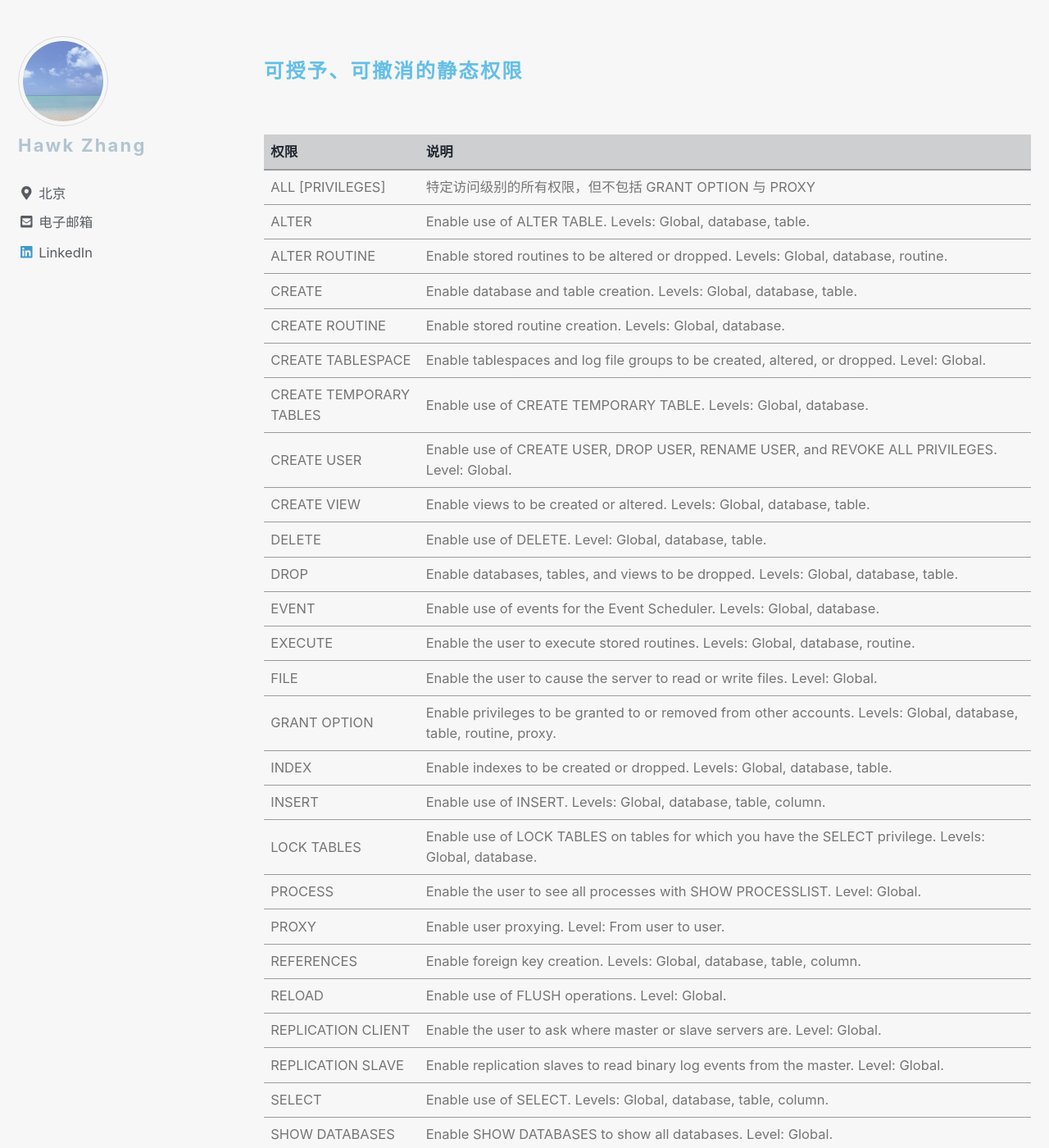
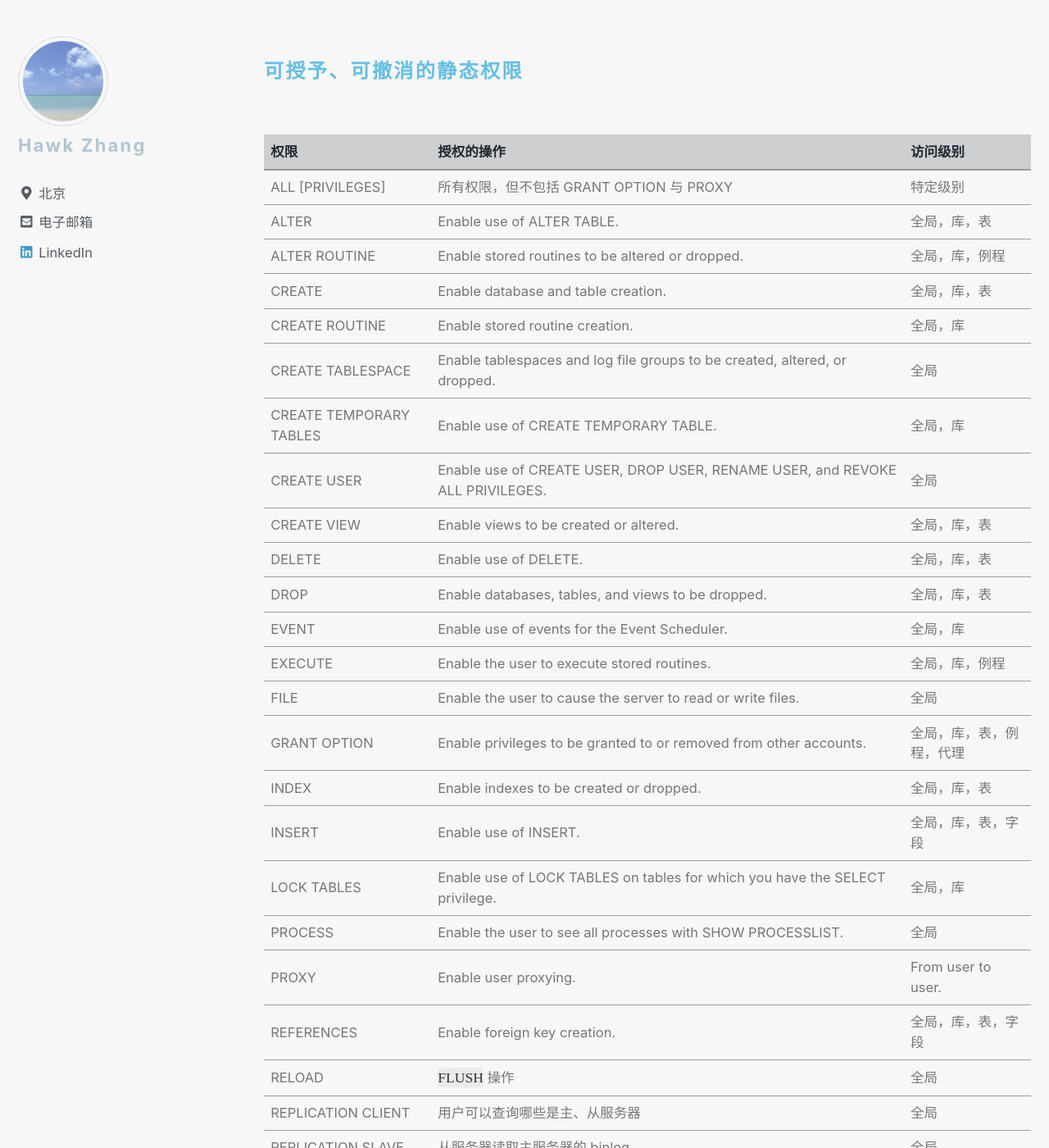
Before and after one commit to narru888/linotes_note, a Jekyll site: the page built from _posts/mysql/2016-04-02-statements.md, in a window 1280 px wide and 1400 px high, scrolled down 3145 px. Shown: the whole window at 82% size. Built offline with Jekyll 4.4.1, drawn with Linux system fonts in a browser that asks for light colours; nearby versions of some CDN libraries; a script that is not in the unit is left out; some of the changed text lies outside the part shown.

Commit message:
update on 2018-10-11 09:10:01 CST

```diff
--- a/_posts/mysql/2016-04-02-statements.md
+++ b/_posts/mysql/2016-04-02-statements.md
@@ -117,55 +117,55 @@ ALTER USER 'hawk'@'localhost' IDENTIFIED BY 'newpassword'
 
 #### 可授予、可撤消的静态权限
 
-权限 | 说明
---- | ---
-ALL [PRIVILEGES] | 特定访问级别的所有权限，但不包括 GRANT OPTION 与 PROXY
-ALTER | Enable use of ALTER TABLE. Levels: Global, database, table.
-ALTER ROUTINE | Enable stored routines to be altered or dropped. Levels: Global, database, routine.
-CREATE | Enable database and table creation. Levels: Global, database, table.
-CREATE ROUTINE | Enable stored routine creation. Levels: Global, database.
-CREATE TABLESPACE | Enable tablespaces and log file groups to be created, altered, or dropped. Level: Global.
-CREATE TEMPORARY TABLES | Enable use of CREATE TEMPORARY TABLE. Levels: Global, database.
-CREATE USER | Enable use of CREATE USER, DROP USER, RENAME USER, and REVOKE ALL PRIVILEGES. Level: Global.
-CREATE VIEW | Enable views to be created or altered. Levels: Global, database, table.
-DELETE | Enable use of DELETE. Level: Global, database, table.
-DROP | Enable databases, tables, and views to be dropped. Levels: Global, database, table.
-EVENT | Enable use of events for the Event Scheduler. Levels: Global, database.
-EXECUTE | Enable the user to execute stored routines. Levels: Global, database, routine.
-FILE | Enable the user to cause the server to read or write files. Level: Global.
-GRANT OPTION | Enable privileges to be granted to or removed from other accounts. Levels: Global, database, table, routine, proxy.
-INDEX | Enable indexes to be created or dropped. Levels: Global, database, table.
-INSERT | Enable use of INSERT. Levels: Global, database, table, column.
-LOCK TABLES | Enable use of LOCK TABLES on tables for which you have the SELECT privilege. Levels: Global, database.
-PROCESS | Enable the user to see all processes with SHOW PROCESSLIST. Level: Global.
-PROXY | Enable user proxying. Level: From user to user.
-REFERENCES | Enable foreign key creation. Levels: Global, database, table, column.
-RELOAD | Enable use of FLUSH operations. Level: Global.
-REPLICATION CLIENT | Enable the user to ask where master or slave servers are. Level: Global.
-REPLICATION SLAVE | Enable replication slaves to read binary log events from the master. Level: Global.
-SELECT | Enable use of SELECT. Levels: Global, database, table, column.
-SHOW DATABASES | Enable SHOW DATABASES to show all databases. Level: Global.
-SHOW VIEW | Enable use of SHOW CREATE VIEW. Levels: Global, database, table.
-SHUTDOWN | Enable use of mysqladmin shutdown. Level: Global.
-SUPER | Enable use of other administrative operations such as CHANGE MASTER TO, KILL, PURGE BINARY LOGS, SET GLOBAL, and mysqladmin debug command. Level: Global.
-TRIGGER | Enable trigger operations. Levels: Global, database, table.
-UPDATE | Enable use of UPDATE. Levels: Global, database, table, column.
-USAGE | Synonym for “no privileges”
+权限 | 授权的操作 | 访问级别
+--- | --- | ---
+ALL [PRIVILEGES] | 所有权限，但不包括 GRANT OPTION 与 PROXY | 特定级别
+ALTER | Enable use of ALTER TABLE. | 全局，库，表
+ALTER ROUTINE | Enable stored routines to be altered or dropped. | 全局，库，例程
+CREATE | Enable database and table creation. | 全局，库，表
+CREATE ROUTINE | Enable stored routine creation. | 全局，库
+CREATE TABLESPACE | Enable tablespaces and log file groups to be created, altered, or dropped. | 全局
+CREATE TEMPORARY TABLES | Enable use of CREATE TEMPORARY TABLE. | 全局，库
+CREATE USER | Enable use of CREATE USER, DROP USER, RENAME USER, and REVOKE ALL PRIVILEGES. | 全局
+CREATE VIEW | Enable views to be created or altered. | 全局，库，表
+DELETE | Enable use of DELETE. | 全局，库，表
+DROP | Enable databases, tables, and views to be dropped. | 全局，库，表
+EVENT | Enable use of events for the Event Scheduler. | 全局，库
+EXECUTE | Enable the user to execute stored routines. | 全局，库，例程
+FILE | Enable the user to cause the server to read or write files. | 全局
+GRANT OPTION | Enable privileges to be granted to or removed from other accounts. | 全局，库，表，例程，代理
+INDEX | Enable indexes to be created or dropped. | 全局，库，表
+INSERT | Enable use of INSERT. | 全局，库，表，字段
+LOCK TABLES | Enable use of LOCK TABLES on tables for which you have the SELECT privilege. | 全局，库
+PROCESS | Enable the user to see all processes with SHOW PROCESSLIST. | 全局
+PROXY | Enable user proxying. | From user to user.
+REFERENCES | Enable foreign key creation. | 全局，库，表，字段
+RELOAD | `FLUSH` 操作 | 全局
+REPLICATION CLIENT | 用户可以查询哪些是主、从服务器 | 全局
+REPLICATION SLAVE | 从服务器读取主服务器的 binlog | 全局
+SELECT | `SELECT` | 全局，库，表，字段
+SHOW DATABASES | `SHOW DATABASES` | 全局
+SHOW VIEW | `SHOW CREATE VIEW` | 全局，库，表
+SHUTDOWN | `mysqladmin shutdown` | 全局
+SUPER | 其它管理操作，如 `CHANGE MASTER TO`，`KILL`，`PURGE BINARY LOGS`，`SET GLOBAL`，`mysqladmin` | 全局
+TRIGGER | 触发器操作 | 全局，库，表
+UPDATE | UPDATE | 全局，库，表，字段
+USAGE | 无权限 |
 
 
 #### 可授予、可撤消的动态权限
 
 权限 | 说明
 --- | ---
-AUDIT_ADMIN | Enable audit log configuration. Level: Global.
-BINLOG_ADMIN | Enable binary log control. Level: Global.
-CONNECTION_ADMIN | Enable connection limit/restriction control. Level: Global.
-ENCRYPTION_KEY_ADMIN | Enable InnoDB key rotation. Level: Global.
-FIREWALL_ADMIN | Enable firewall rule administration, any user. Level: Global.
-FIREWALL_USER | Enable firewall rule administration, self. Level: Global.
-GROUP_REPLICATION_ADMIN | Enable Group Replication control. Level: Global.
-REPLICATION_SLAVE_ADMIN | Enable regular replication control. Level: Global.
-ROLE_ADMIN | Enable use of WITH ADMIN OPTION. Level: Global.
-SET_USER_ID | Enable setting non-self DEFINER values. Level: Global.
-SYSTEM_VARIABLES_ADMIN | Enable modifying or persisting global system variables. Level: Global.
-VERSION_TOKEN_ADMIN | Enable use of Version Tokens UDFs. Level: Global.
+AUDIT_ADMIN | Enable audit log configuration. | 全局
+BINLOG_ADMIN | Enable binary log control. | 全局
+CONNECTION_ADMIN | Enable connection limit/restriction control. | 全局
+ENCRYPTION_KEY_ADMIN | Enable InnoDB key rotation. | 全局
+FIREWALL_ADMIN | Enable firewall rule administration, any user. | 全局
+FIREWALL_USER | Enable firewall rule administration, self. | 全局
+GROUP_REPLICATION_ADMIN | Enable Group Replication control. | 全局
+REPLICATION_SLAVE_ADMIN | Enable regular replication control. | 全局
+ROLE_ADMIN | Enable use of WITH ADMIN OPTION. | 全局
+SET_USER_ID | Enable setting non-self DEFINER values. | 全局
+SYSTEM_VARIABLES_ADMIN | Enable modifying or persisting global system variables. | 全局
+VERSION_TOKEN_ADMIN | Enable use of Version Tokens UDFs. | 全局
```
